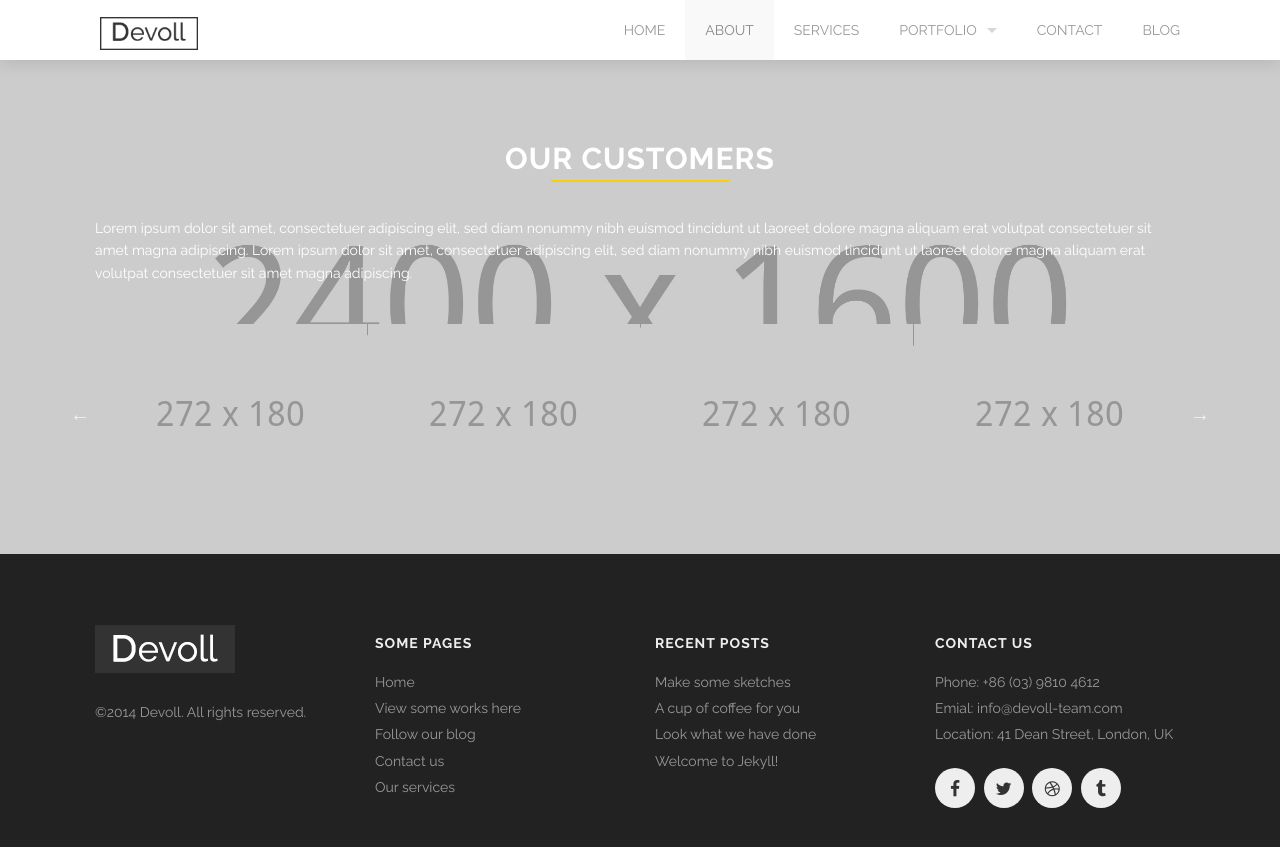
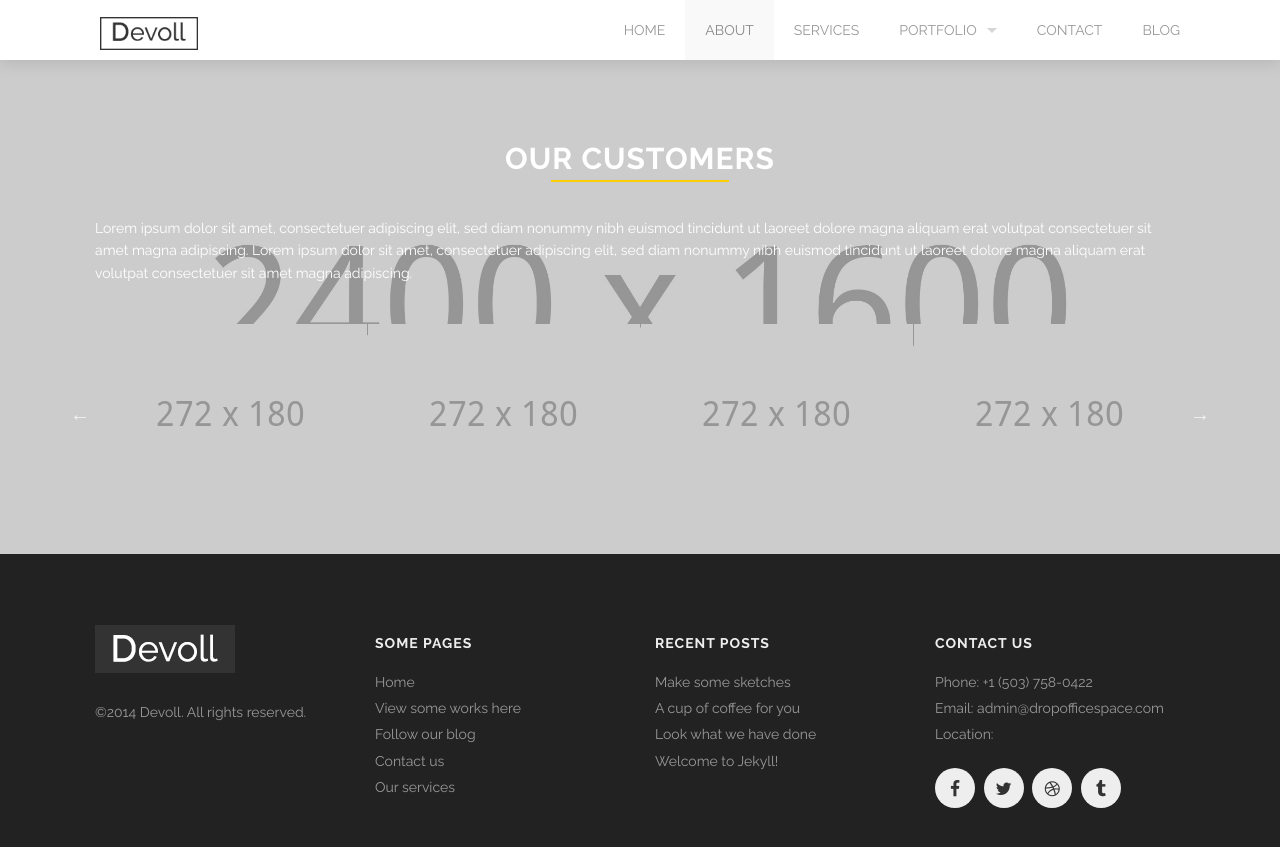
Before and after one commit to dropoffice/dropoffices.github.io, a Jekyll site: the page built from about.html, in a window 1280 px wide and 900 px high, scrolled down 1659 px. Shown: the top 847 px of the window. Built offline with Jekyll 4.4.1, drawn with Linux system fonts in a browser that asks for light colours; some of the changed text lies outside the part shown.

Commit message:
try some stuff

```diff
--- a/_config.yml
+++ b/_config.yml
@@ -3,10 +3,11 @@ title: DropOffice
 email: admin@dropofficespace.com
 description: > # this means to ignore newlines until "baseurl:"
   Office space and desk space desigined around nomadic remote office workers.
-baseurl: "" # the subpath of your site, e.g. /blog/
+baseurl: "https://dropofficespace.com/" # the subpath of your site, e.g. /blog/
 url: "https://dropofficespace.com" # the base hostname & protocol for your site
 twitter_username: dropoffice
 github_username:  dropoffice
+phone: +1 (503) 758-0422
 
 # Build settings
 markdown: kramdown
--- a/_includes/footer.html
+++ b/_includes/footer.html
@@ -41,9 +41,9 @@
       <div class='spacing'></div>
       <h4>Contact us</h4>
       <ul>
-        <li>Phone: +86 (03) 9810 4612</li>
-        <li>Emial: info@devoll-team.com</li>
-        <li>Location: 41 Dean Street, London, UK</li>
+        <li>Phone: {{ site.phone }}</li>
+        <li>Email: {{ site.email }}</li>
+        <li>Location:{{ site.address }}</li>
       </ul>
       <div class='spacing'></div>
       <ul class='socials'>
```
Also changed, not shown: about.html (+4 -4 lines).
